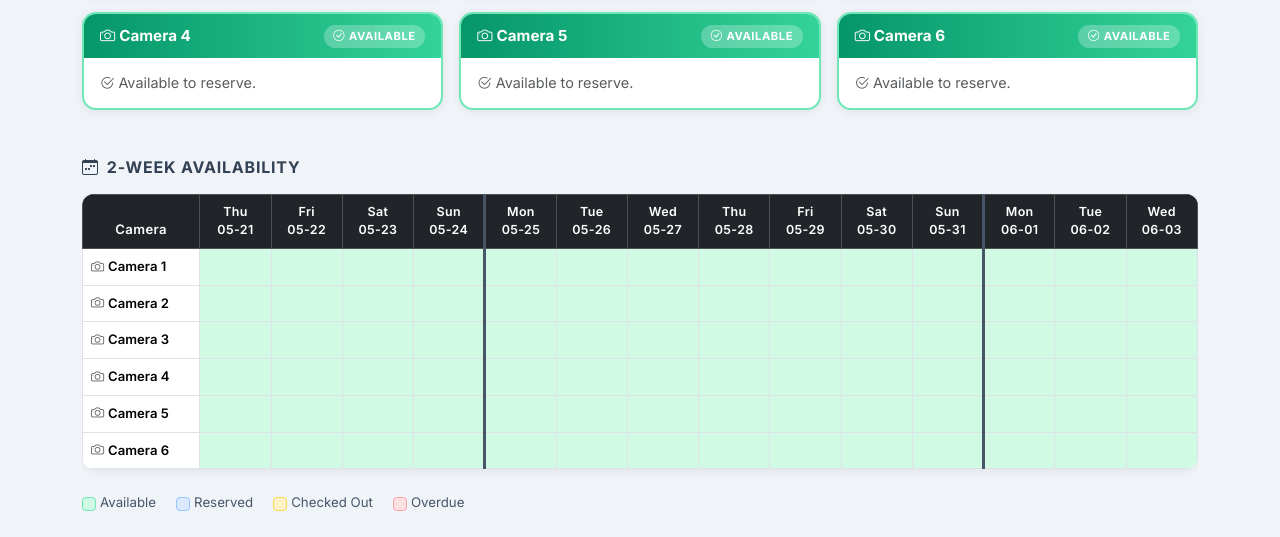
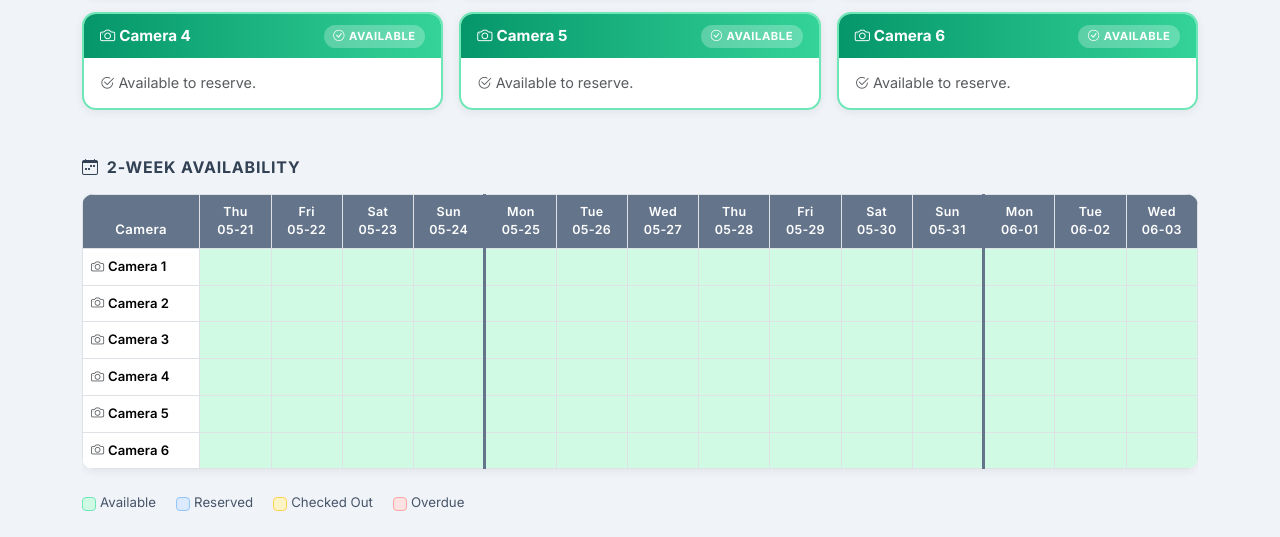
Before and after one commit to anthonyhoffman/CameraCheckout, a Flask app: page / in a window 1280 px wide. Shown: the part 349-886 px from the top of the page. Run offline with Flask 3, Linux system fonts and the light colour scheme; data comes from the database, SQL or seed files in the repository; data that the repository does not hold is empty.

Commit message:
Gray calendar header, matching week separator color

```diff
--- a/static/style.css
+++ b/static/style.css
@@ -178,7 +178,8 @@ body {
 }
 
 .cal-cell { padding: 0.4rem 0.25rem; font-size: 0.75rem; }
-.week-start { border-left: 3px solid #475569 !important; }
+.calendar-head th { background: #64748b; color: white; }
+.week-start { border-left: 3px solid #64748b !important; }
 .cal-available { background: #d1fae5 !important; }
 .cal-reserved  { background: #dbeafe !important; }
 .cal-out       { background: #fef3c7 !important; }
--- a/templates/index.html
+++ b/templates/index.html
@@ -68,7 +68,7 @@
 <h5 class="section-label mb-3"><i class="bi bi-calendar-week me-2"></i>2-Week Availability</h5>
 <div class="table-responsive">
   <table class="table table-bordered text-center align-middle calendar-table">
-    <thead class="table-dark">
+    <thead class="calendar-head">
       <tr>
         <th style="min-width:80px">Camera</th>
         {% for d in calendar_dates %}
```
